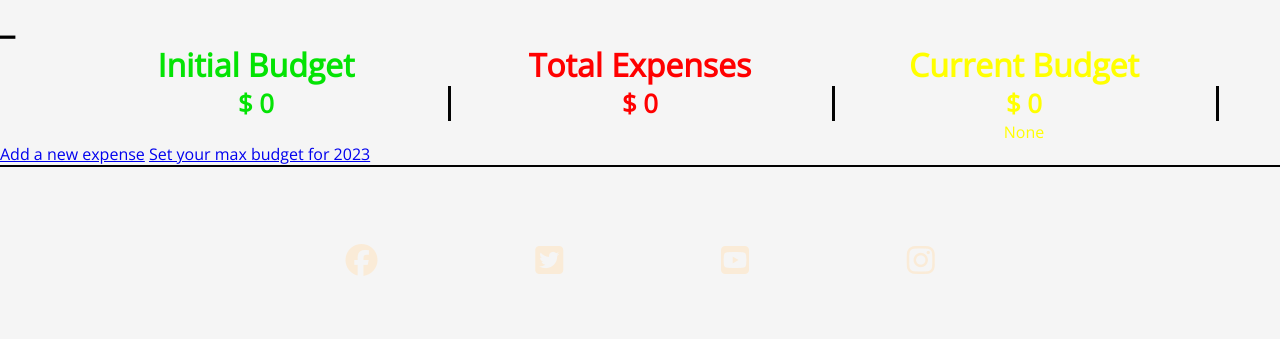
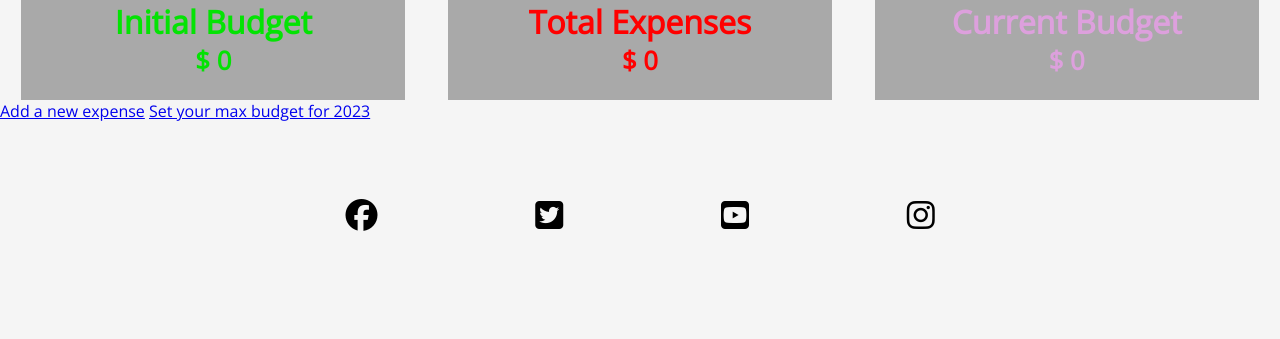
Before and after one commit to Code-Institute-Submissions/SpendWise, a Django app: page /expenses/ in a window 1280 px wide. Shown: the part 104-443 px from the top of the page. Run offline with Django 3.2, Linux system fonts and the light colour scheme; the visitor is signed in with stand-in values (Sample User, id 1); data that the repository does not hold is empty; some libraries are stand-ins or nearby versions; some web fonts are replaced.

Commit message:
add css to expense divs and money divs

```diff
--- a/static/css/style.css
+++ b/static/css/style.css
@@ -16,24 +16,35 @@ body {
     text-align: center;
     display: flex;
     flex-wrap: wrap;
-    border: solid 1px black;
+
 }
 
 .expense {
     text-align: center;
     justify-content: space-between;
+
     background-color: aquamarine;
     width: 16%;
     height: 200px;
     background-color: #ccc;
     margin: 5px;
 
+    border-radius: 25px;
+    box-shadow: 0 3px 10px rgb(0 0 0 / 0.2);
+
+}
+
+
+#expense_div:hover {
+    box-shadow: 0 3px 10px purple;
+
 }
 .placeholder_container {
     text-align: center;
     display: flex;
     flex-wrap: wrap;
-    border: solid 1px black;
+
+
 
 
 }
@@ -46,9 +57,23 @@ body {
     height: 200px;
     background-color: #ccc;
     margin: 5px;
+    border-radius: 25px;
+    box-shadow: 0 3px 10px rgb(0 0 0 / 0.2);
+
+
+
+}
+.placeholder_expense:hover {
+    box-shadow: 0 3px 10px purple;
 
 }
 
+
+.shadow {
+
+    box-shadow: inset 0 0 10px #000000;
+
+}
 
 #home {
 
@@ -103,16 +128,21 @@ display:flex;
 }
 #text_box {
     width:50%;
-    background-color: #011C27;
+    font-family: cursive;
+
     padding:5%;
-    color: white;
+    color: black;
 
 }
 #image_container {
-    width:50%;
-    background-color: yellowgreen;
+
+
+
     padding: 5%;
 
+}
+#image_container img {
+    width:80%;
 }
 .contact {
     background-color: #5ABCB9;
@@ -121,7 +151,7 @@ display:flex;
 }
 #money_container {
     display: flex;
-    justify-content: center;
+    justify-content: space-around;
     align-items: center;
     flex-direction: row;
 
@@ -130,6 +160,7 @@ display:flex;
     height:100px;
     width: 30%;
     color:red;
+    background-color: darkgray;
     text-align: center;
 
 
@@ -138,13 +169,15 @@ display:flex;
     height: 100px;
     width: 30%;
     color: rgb(4, 227, 4);
+    background-color: darkgray;
     text-align: center;
 }
 
 #leftover {
     height: 100px;
     width: 30%;
-    color: yellow;
+    color: plum;
+    background-color: darkgray;
     text-align: center;
 
 }
@@ -159,6 +192,7 @@ display:flex;
     height:100px;
     width: 30%;
     color:red;
+    background-color: darkgray;
     text-align: center;
 
 
@@ -167,6 +201,7 @@ display:flex;
     height: 100px;
     width: 30%;
     color: rgb(4, 227, 4);
+    background-color: darkgray;
     text-align: center;
 }
 
@@ -174,6 +209,7 @@ display:flex;
     height: 100px;
     width: 30%;
     color: yellow;
+    background-color: darkgray;
     text-align: center;
 
 }
@@ -201,7 +237,7 @@ display:flex;
     font-size: 200%;
     margin: 1%;
     padding: 5%;
-    color:antiquewhite
+    color:black;
 }
 
 #messages li{
@@ -221,7 +257,7 @@ display:flex;
 }
 .type{
     overflow: hidden;
-    border-right: .15em solid rgb(3, 3, 3);
+
     white-space: nowrap;
     font-size: 1.6rem;
 
--- a/templates/expenses_page.html
+++ b/templates/expenses_page.html
@@ -30,7 +30,7 @@
             </ul>
         </nav>
     </header>
-    <h1>_</h1>
+
 
 
     {% if messages %}
@@ -82,7 +82,7 @@
             <h1>Current Budget</h1>
             <h2 class="type" > $ {{leftover}}</h2>
 
-            {{last_object}}
+
 
         </div>
 
@@ -111,12 +111,12 @@
     {% endif %}
     {% if user.is_authenticated %}
 
-    <div class = "container">
+    <div   class = "container">
 
         {% for expense in expenses %}
 
 
-        <div class= "expense">
+        <div id ="expense_div" class= "expense">
 
             <h2>{{expense.name}}</h2>
 
--- a/templates/home_page.html
+++ b/templates/home_page.html
@@ -30,9 +30,10 @@
 
     <div id = "about_container">
         <div id="text_box">
-            <p>Lorem Ipsum is simply dummy text of the printing and typesetting industry. Lorem Ipsum has been the industry's standard dummy text ever since the 1500s, when an unknown printer took a galley of type and scrambled it to make a type specimen book. It has survived not only five centuries, but also the leap into electronic typesetting, remaining essentially unchanged. It was popularised in the 1960s with the release of Letraset sheets containing Lorem Ipsum passages, and more recently with desktop publishing software like Aldus PageMaker including versions of Lorem Ipsum.</p>
+            <p>The expense tracker app is a handy tool for keeping track of your expenses. With this app, you can easily add expenses and keep track of your spending. You can also set an initial budget and the app will automatically deduct your expenses from your budget, giving you an up-to-date picture of your spending. This feature helps you to stay within your budget and avoid overspending. Overall, the expense tracker app is a simple, yet powerful tool that can help you manage your finances more effectively.</p>
         </div>
         <div id ="image_container">
+            <img src = "/static/css/money.jpg" alt="money">
 
         </div>
     </div>
```
